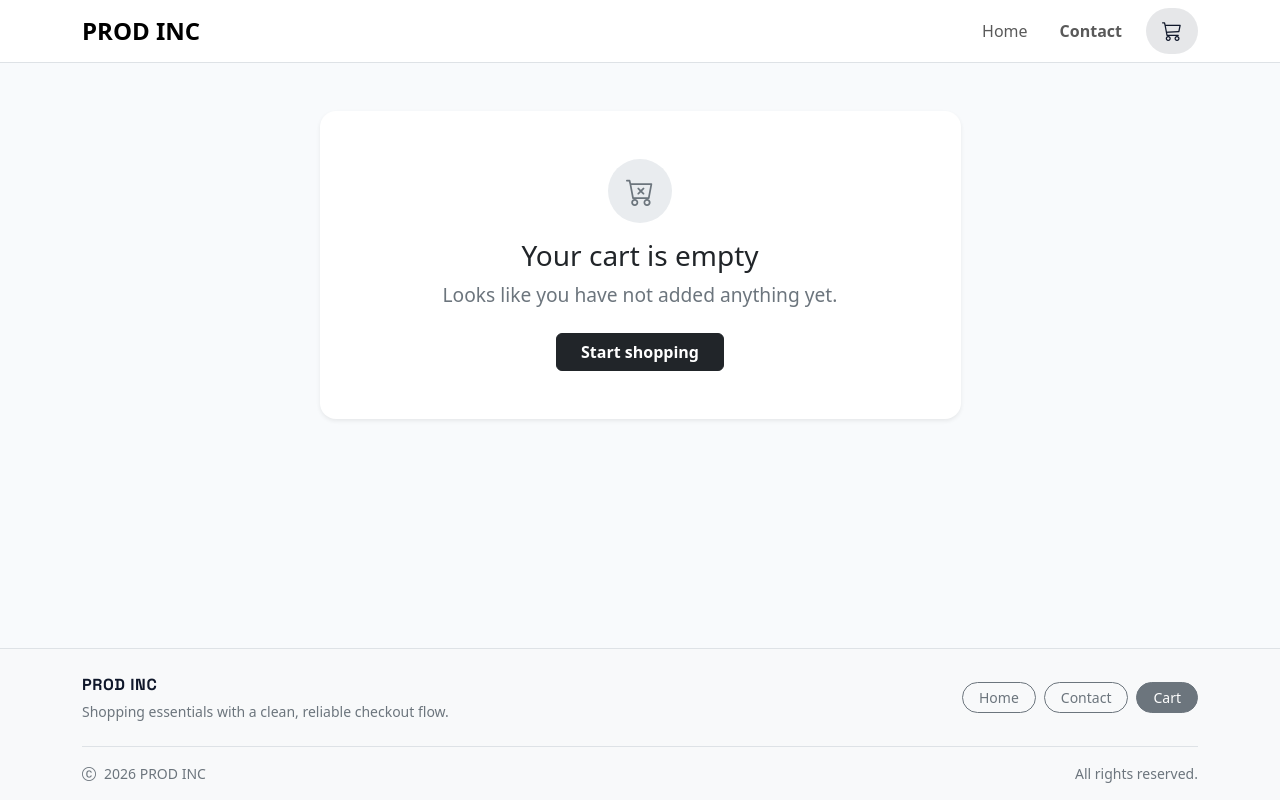
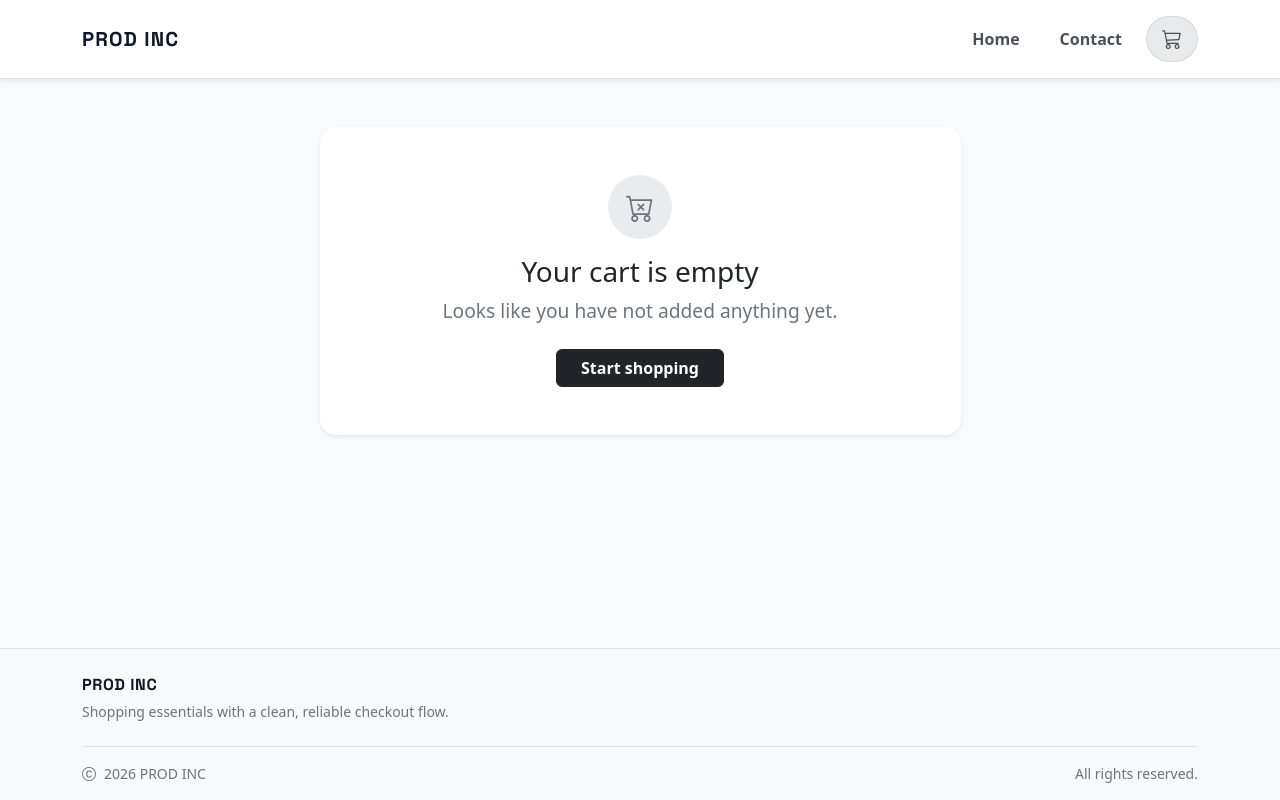
Before and after one commit to NoroffFEU/jsfw-2025-v1-reactjsf26, a React (Vite) app: page /cart in a window 1280 px wide. Built offline with nearby package versions, Linux system fonts and the light colour scheme.

Commit message:
Remove navigation from footer for a minimal, clean look

```diff
--- a/src/components/layout/Footer.tsx
+++ b/src/components/layout/Footer.tsx
@@ -1,5 +1,4 @@
 
-import { Link } from '@tanstack/react-router';
 
 const Footer = () => {
   return (
@@ -10,13 +9,7 @@ const Footer = () => {
             <p className="mb-1 text-uppercase fw-bold app-footer-brand">PROD INC</p>
             <p className="mb-0 small text-secondary">Shopping essentials with a clean, reliable checkout flow.</p>
           </div>
-          <div className="col-12 col-md-auto">
-            <nav className="d-flex flex-wrap gap-2" aria-label="Footer Navigation">
-              <Link to="/" className="btn btn-sm btn-outline-secondary rounded-pill px-3">Home</Link>
-              <Link to="/contact" className="btn btn-sm btn-outline-secondary rounded-pill px-3">Contact</Link>
-              <Link to="/cart" className="btn btn-sm btn-outline-secondary rounded-pill px-3">Cart</Link>
-            </nav>
-          </div>
+          {/* No navigation in the footer for a minimal, clean look */}
         </div>
         <div className="d-flex flex-column flex-md-row align-items-start align-items-md-center justify-content-between gap-2 mt-4 pt-3 border-top text-secondary small">
           <div className="d-flex align-items-center gap-2">
--- a/src/components/layout/Header.tsx
+++ b/src/components/layout/Header.tsx
@@ -10,13 +10,13 @@ const Header = () => {
 
   return (
     <nav
-      className="navbar navbar-expand-lg bg-white border-bottom sticky-top"
+      className="navbar navbar-expand-lg bg-white border-bottom shadow-sm sticky-top"
       style={{ zIndex: 100 }}
     >
-      <div className="container">
+      <div className="container py-2 align-items-center">
         <Link
-          to="/online-shop"
-          className="navbar-brand fw-bold fs-4 d-flex align-items-center"
+          to="/"
+          className="navbar-brand app-brand d-inline-flex align-items-center mb-0"
           onClick={handleNavClick}
         >
           PROD INC
@@ -35,12 +35,12 @@ const Header = () => {
           className={`collapse navbar-collapse${expanded ? ' show' : ''}`}
           id="mainNavbar"
         >
-          <ul className="navbar-nav ms-auto mb-2 mb-lg-0 align-items-lg-center gap-lg-2">
+          <ul className="navbar-nav ms-auto mb-0 align-items-lg-center gap-2">
             <li className="nav-item">
               <Link
-                to="/online-shop"
-                className="nav-link"
-                activeProps={{ className: `active-link` }}
+                to="/"
+                className="nav-link rounded-pill px-3 fw-semibold text-dark-emphasis"
+                activeProps={{ className: 'nav-link rounded-pill px-3 fw-semibold text-dark active-link' }}
                 onClick={handleNavClick}
               >
                 Home
@@ -49,8 +49,8 @@ const Header = () => {
             <li className="nav-item">
               <Link
                 to="/contact"
-                className="nav-link rounded-pill px-3 fw-semibold app-nav-link"
-                activeProps={{ className: 'nav-link rounded-pill px-3 fw-semibold app-nav-link active-link' }}
+                className="nav-link rounded-pill px-3 fw-semibold text-dark-emphasis"
+                activeProps={{ className: 'nav-link rounded-pill px-3 fw-semibold text-dark active-link' }}
                 onClick={handleNavClick}
               >
                 Contact
@@ -59,22 +59,18 @@ const Header = () => {
             <li className="nav-item">
               <Link
                 to="/cart"
-                className="nav-link rounded-pill px-3 fw-semibold app-nav-link app-cart-link position-relative d-flex align-items-center justify-content-center"
-                activeProps={{ className: 'nav-link rounded-pill px-3 fw-semibold app-nav-link app-cart-link active-link position-relative d-flex align-items-center justify-content-center' }}
+                className="nav-link rounded-pill px-3 fw-semibold text-dark-emphasis position-relative d-flex align-items-center justify-content-center"
+                activeProps={{ className: 'nav-link rounded-pill px-3 fw-semibold text-dark active-link position-relative d-flex align-items-center justify-content-center' }}
                 aria-label="Cart"
                 onClick={handleNavClick}
               >
-                <span className="position-relative d-inline-block">
+                <span className="position-relative d-inline-flex align-items-center gap-2">
                   <i className="bi bi-cart3 fs-5"></i>
+                  <span className="d-lg-none">Cart</span>
                   {itemCount > 0 && (
                     <span
                       className="position-absolute top-0 start-100 translate-middle badge rounded-pill bg-danger"
-                      style={{
-                        fontSize: '0.75em',
-                        minWidth: '1.3em',
-                        minHeight: '1.3em',
-                        padding: '0.25em 0.4em',
-                      }}
+                      style={{ minWidth: '1.45em', minHeight: '1.45em' }}
                     >
                       {itemCount}
                     </span>
--- a/src/components/product/ProductCard.tsx
+++ b/src/components/product/ProductCard.tsx
@@ -50,7 +50,7 @@ const ProductCard = ({
           </div>
           <div className="card-footer bg-transparent border-0 d-flex gap-2 px-0">
             <Link
-              to="/online-shop/$productId"
+              to="/$productId"
               params={{ productId: product.id }}
               className="btn btn-outline-secondary btn-sm flex-fill"
             >
--- a/src/pages/CartPage.tsx
+++ b/src/pages/CartPage.tsx
@@ -16,7 +16,6 @@ const CartPage = () => {
   );
   const discountedTotal = totalCost;
   const discount = originalTotal - discountedTotal;
-  const totalItems = items.reduce((sum, item) => sum + item.quantity, 0);
   const removeItem = useCartStore((state) => state.removeItem);
   const setQuantity = useCartStore((state) => state.setQuantity);
 
--- a/src/pages/CheckoutSuccessPage.tsx
+++ b/src/pages/CheckoutSuccessPage.tsx
@@ -11,11 +11,7 @@ const CheckoutSuccessPage = () => {
   }, [clearCart]);
 
   const handleGoHomeClick = () => {
-    router.navigate({ to: '/online-shop' });
-  };
-
-  const handleGoToContact = () => {
-    router.navigate({ to: '/contact' });
+    router.navigate({ to: '/' });
   };
 
   return (
--- a/src/pages/NotFoundPage.tsx
+++ b/src/pages/NotFoundPage.tsx
@@ -11,7 +11,7 @@ const NotFoundPage = () => {
       <div className="container d-flex flex-column align-items-center justify-content-center flex-grow-1 text-center">
         <h1>404 - Page not Found</h1>
         <p>We are sorry but the page was not found</p>
-        <Link to="/online-shop">Back to Home Page</Link>
+        <Link to="/">Back to Home Page</Link>
       </div>
     </>
   );
--- a/src/pages/OnlineShop.tsx
+++ b/src/pages/OnlineShop.tsx
@@ -31,10 +31,10 @@ const HomePage = () => {
   );
 
   const handlePageChange = (newPage: number) => {
-    router.navigate({ to: '/online-shop', search: { query, page: newPage } });
+    router.navigate({ to: '/', search: { query, page: newPage } });
   };
   const clearSearch = () => {
-    router.navigate({ to: '/online-shop', search: { query: '', page: 1 } });
+    router.navigate({ to: '/', search: { query: '', page: 1 } });
     setLocalQuery('');
   };
 
@@ -56,7 +56,7 @@ const HomePage = () => {
             onChange={(e) => {
               setLocalQuery(e.target.value);
               router.navigate({
-                to: '/online-shop',
+                to: '/',
                 search: { query: e.target.value, page: 1 },
               });
             }}
--- a/src/routes.tsx
+++ b/src/routes.tsx
@@ -17,7 +17,7 @@ const rootRoute = new RootRoute({
 
 export const indexRoute = new Route({
   getParentRoute: () => rootRoute,
-  path: '/online-shop',
+  path: '/',
   component: HomePage,
   loader: async () => {
     const response = await fetch(SHOP_API_URL);
@@ -72,7 +72,7 @@ const contactRoute = new Route({
 
 export const productDetailsRoute = new Route({
   getParentRoute: () => rootRoute,
-  path: `/online-shop/$productId`,
+  path: '/$productId',
   component: ProductDetailPage,
   loader: async ({ params }) => {
     const response = await fetch(`${SHOP_API_URL}/${params.productId}`);
--- a/src/styles/global.css
+++ b/src/styles/global.css
@@ -29,34 +29,16 @@ body {
 /* --- Header / Footer accents over Bootstrap --- */
 .app-brand {
   font-family: 'Space Grotesk', sans-serif;
-  font-size: 1.35rem;
-  letter-spacing: 0.03em;
-  color: var(--color-text-heading);
+  font-size: 1.1rem;
+  font-weight: 700;
+  letter-spacing: 0.06em;
+  color: var(--color-text-heading) !important;
+  text-transform: uppercase;
 }
 
-.app-nav-link {
-  color: var(--color-text-body);
-  transition: color 0.2s ease, background-color 0.2s ease, transform 0.2s ease;
-}
-
-.app-nav-link:hover,
-.app-nav-link:focus {
-  color: #0f172a;
-  background-color: rgba(37, 99, 235, 0.08);
-  transform: translateY(-1px);
-}
-
-.app-cart-link {
-  min-width: 3rem;
-}
-
-.app-cart-badge {
-  font-size: 0.7rem;
-  min-width: 1.45em;
-  min-height: 1.45em;
-  padding: 0.25em 0.42em;
-  background: linear-gradient(135deg, #ef4444, #b91c1c);
-  box-shadow: 0 6px 14px rgba(239, 68, 68, 0.35);
+.app-brand:hover,
+.app-brand:focus {
+  color: var(--color-primary) !important;
 }
 
 .app-footer-brand {
@@ -65,13 +47,6 @@ body {
   font-weight: 700;
   letter-spacing: 0.04em;
   color: var(--color-text-heading);
-}
-
-@media (max-width: 991.98px) {
-  .app-nav-list {
-    align-items: stretch !important;
-    gap: 0.25rem;
-  }
 }
 
 main {
@@ -126,7 +101,8 @@ p {
 
 .active-link {
   color: #0f172a !important;
-  background-color: rgba(15, 23, 42, 0.1) !important;
+  background-color: rgba(15, 23, 42, 0.09) !important;
+  box-shadow: inset 0 0 0 1px rgba(15, 23, 42, 0.08);
 }
 
 /* --- Form Field --- */
```
